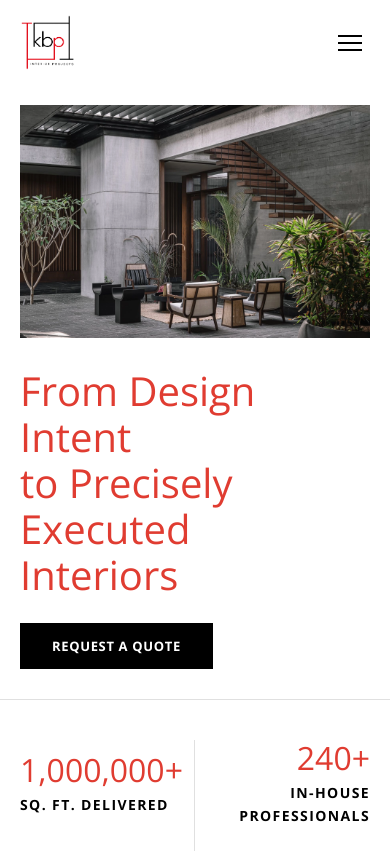
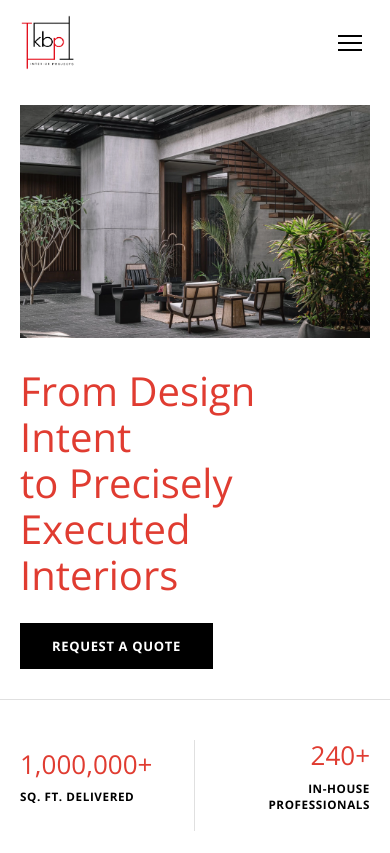
Before and after one commit to rony4543/kbp-interior-projects-amdawad, a React app: page / in a window 390 px wide. Shown: the top 853 px of the page. Built offline with nearby package versions, Linux system fonts and the light colour scheme; the HTML template or start-up script is replaced by a standard one.

Commit message:
Fix mobile stats typography to prevent text clipping at the bottom

```diff
--- a/src/pages/HomePage.jsx
+++ b/src/pages/HomePage.jsx
@@ -174,22 +174,23 @@ export default function HomePage() {
             >
               <p
                 style={{
-                  fontSize: 'clamp(3.2rem, 4.5vw, 5rem)',
+                  fontSize: 'clamp(2.6rem, 6vw, 5rem)',
                   fontWeight: '300',
                   color: 'var(--color-brand-red)',
-                  marginBottom: '0.5rem',
-                  lineHeight: '1.1',
+                  marginBottom: '0.8rem',
+                  lineHeight: '1.2',
                 }}
               >
                 <AnimatedNumber value={stat.number} />
               </p>
               <p
                 style={{
-                  fontSize: '1.4rem',
+                  fontSize: 'clamp(1.1rem, 3vw, 1.4rem)',
                   fontWeight: '700',
                   color: 'var(--color-black)',
                   textTransform: 'uppercase',
-                  letterSpacing: '0.1em',
+                  letterSpacing: '0.05em',
+                  lineHeight: '1.4',
                 }}
               >
                 {stat.label}
```
